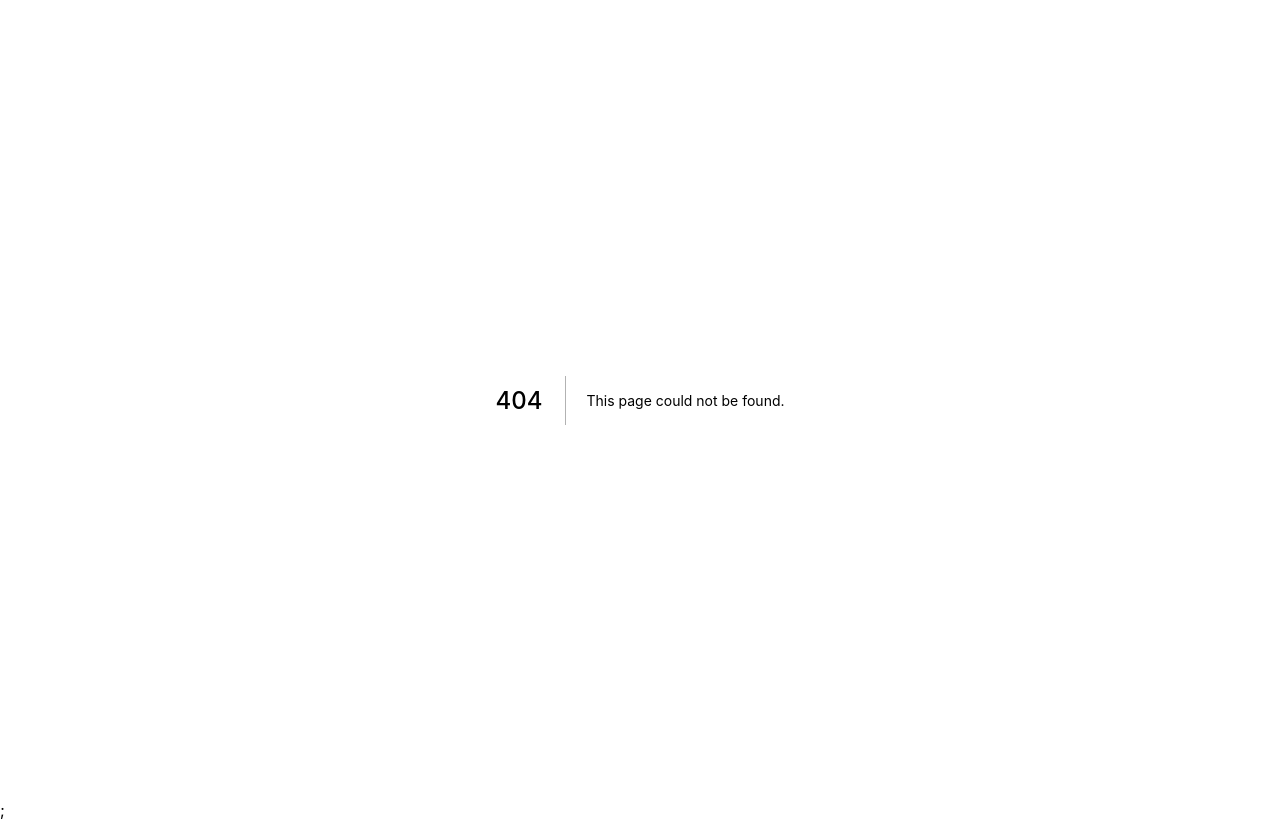
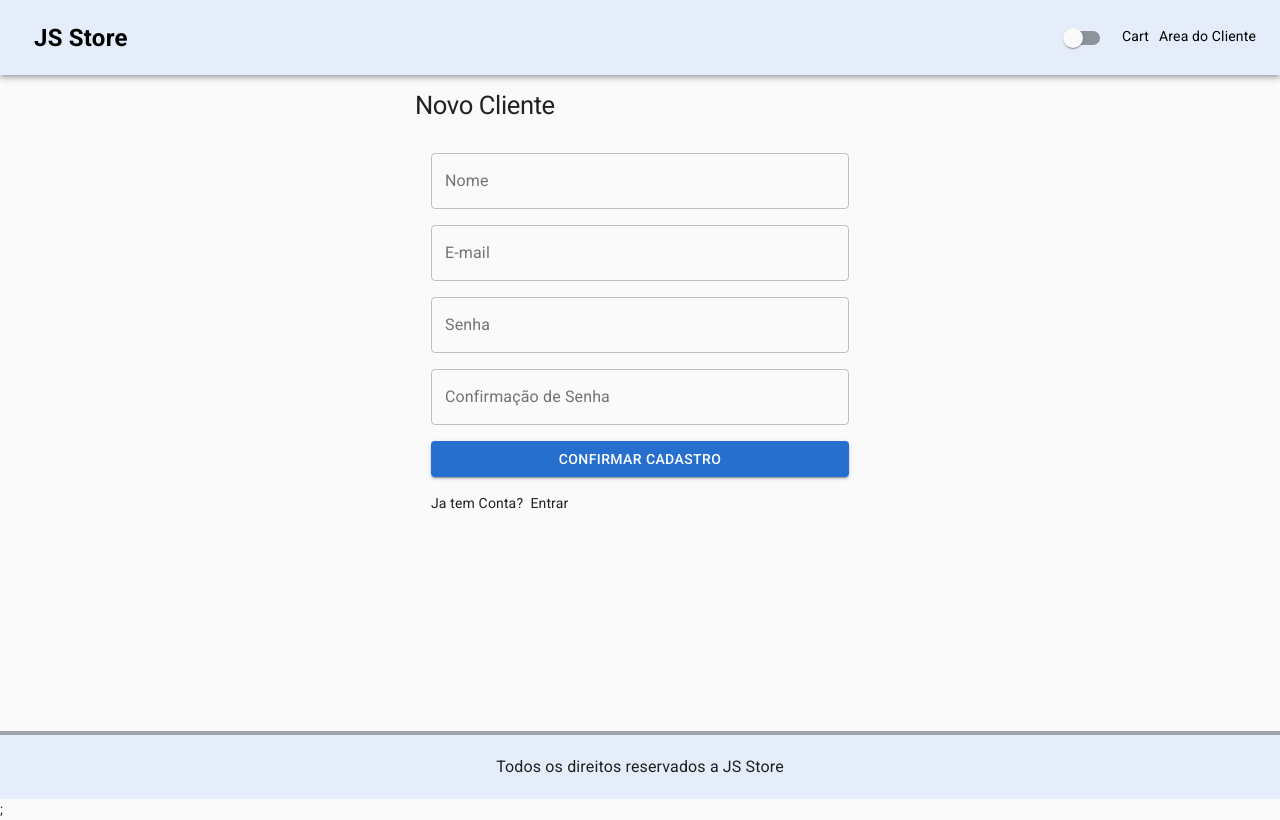
Before and after one commit to jaisonluizaliev/JSStore, a Next.js app: page /register in a window 1280 px wide. Before the commit this address had no page. Built offline with nearby package versions, Linux system fonts and the light colour scheme.

Commit message:
Create Register Page

```diff
--- /dev/null
+++ b/pages/api/users/register.js
@@ -0,0 +1,32 @@
+import nc  from 'next-connect';
+import bcrypt from 'bcryptjs';
+import User from '../../../models/User';
+import db from '../../../utils/db';
+import {signToken} from '../../../utils/auth';
+
+const handler = nc();
+
+handler.post(async (req, res) => {
+  await db.connect();
+  const newUser = new User({
+    name: req.body.name,
+    email: req.body.email,
+    password: bcrypt.hashSync(req.body.password),
+    isAdmin: false,
+  });
+  const user = await newUser.save();
+  await db.disconnect();
+
+  const token = signToken(user);
+
+  res.send({
+    token,
+    _id: user._id,
+    name: user.name,
+    email: user.email,
+    isAdmin: user.isAdmin,
+  });
+
+
+})
+export default handler;
--- /dev/null
+++ b/pages/register.js
@@ -0,0 +1,118 @@
+import {
+  Button,
+  List,
+  ListItem,
+  TextField,
+  Typography,
+} from '@material-ui/core';
+import axios from 'axios';
+import Cookies from 'js-cookie';
+import { useRouter } from 'next/router';
+import NextLink from 'next/link';
+import React, { useContext, useEffect, useState } from 'react';
+import Layout from '../components/Layout';
+import useStyles from '../styles/styles';
+import { Store } from '../utils/Store';
+import Link from 'next/link';
+
+export default function Register() {
+  const router = useRouter();
+  const { redirect } = router.query;
+  const { state, dispatch } = useContext(Store);
+  const { userInfo } = state;
+  useEffect(() => {
+    if (userInfo) {
+      router.push('/');
+    }
+
+    // eslint-disable-next-line react-hooks/exhaustive-deps
+  }, []);
+  const [name, setName] = useState('');
+  const [email, setEmail] = useState('');
+  const [password, setPassword] = useState('');
+  const [confirmPassword, setConfirmPassword] = useState('');
+
+  const styles = useStyles();
+
+  const submitHandler = async (e) => {
+    e.preventDefault();
+    if (password !== confirmPassword) {
+      alert('Senhas diferentes entre si');
+      return;
+    }
+    try {
+      const { data } = await axios.post('api/users/register', {
+        name,
+        email,
+        password,
+      });
+      dispatch({ type: 'USER_LOGIN', payload: data });
+      Cookies.set('userInfo', data);
+      router.push(redirect || '/');
+    } catch (error) {
+      alert(error.response.data ? error.response.data.message : error.message);
+    }
+  };
+  return (
+    <Layout title="Novo Cliente">
+      <form onSubmit={submitHandler} className={styles.form}>
+        <Typography variant="h1" component="h1">
+          Novo Cliente
+        </Typography>
+        <List>
+          <ListItem>
+            <TextField
+              variant="outlined"
+              fullWidth
+              id="name"
+              label="Nome"
+              inputProps={{ type: 'text' }}
+              onChange={(e) => setName(e.target.value)}
+            />
+          </ListItem>
+          <ListItem>
+            <TextField
+              variant="outlined"
+              fullWidth
+              id="email"
+              label="E-mail"
+              inputProps={{ type: 'email' }}
+              onChange={(e) => setEmail(e.target.value)}
+            />
+          </ListItem>
+          <ListItem>
+            <TextField
+              variant="outlined"
+              fullWidth
+              id="password"
+              label="Senha"
+              inputProps={{ type: 'password' }}
+              onChange={(e) => setPassword(e.target.value)}
+            />
+          </ListItem>
+          <ListItem>
+            <TextField
+              variant="outlined"
+              fullWidth
+              id="confirmPassword"
+              label="Confirmação de Senha"
+              inputProps={{ type: 'password' }}
+              onChange={(e) => setConfirmPassword(e.target.value)}
+            />
+          </ListItem>
+          <ListItem>
+            <Button fullWidth color="primary" type="submit" variant="contained">
+              Confirmar Cadastro
+            </Button>
+          </ListItem>
+          <ListItem>
+            Ja tem Conta? &nbsp;
+            <NextLink href={`/login?redirect=${redirect || '/'}`} passHref>
+              <Link>Entrar</Link>
+            </NextLink>
+          </ListItem>
+        </List>
+      </form>
+    </Layout>
+  );
+}
```
Also changed, not shown: pages/login.js (+7 -8 lines).
